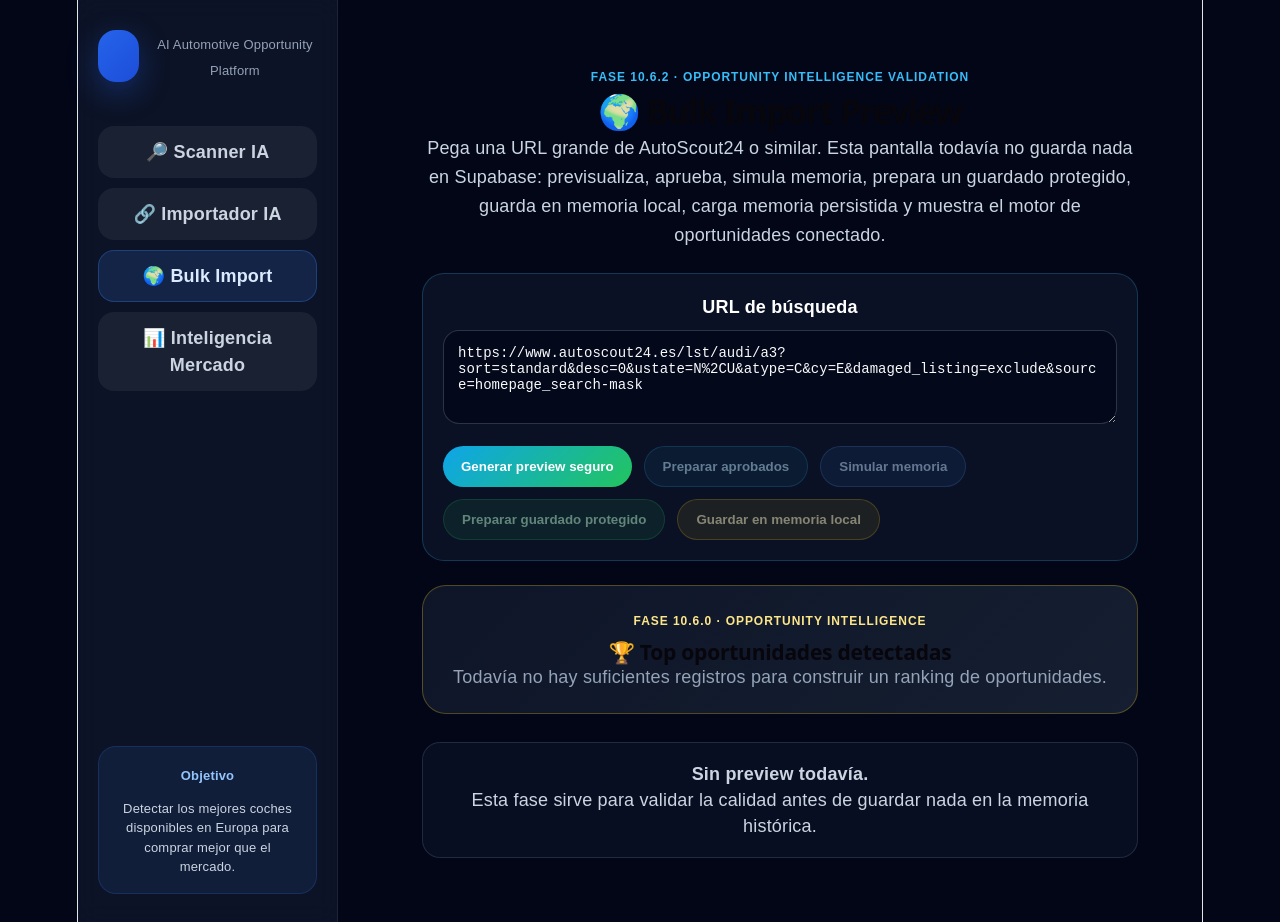
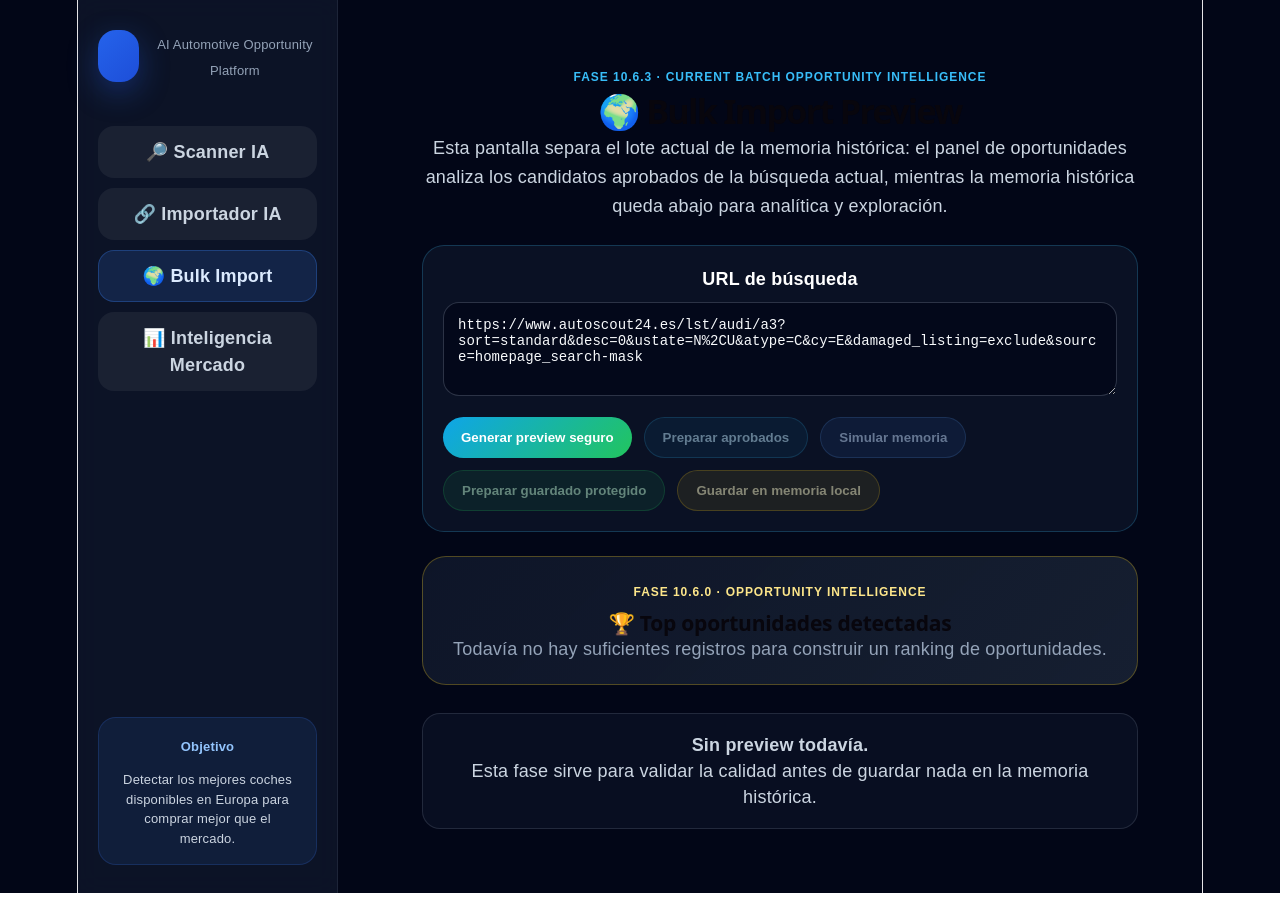
Before and after one commit to inviertetodo-hue/coches-saas-, a React (Vite) app: page /bulk-import in a window 1280 px wide. After the commit the page ends 893 px from the top, so only its background shows below. Built offline with nearby package versions, Linux system fonts and the light colour scheme.

Commit message:
phase-10-6-3-fix-current-batch-vs-memory-history

```diff
--- a/src/pages/BulkImport.jsx
+++ b/src/pages/BulkImport.jsx
@@ -31,9 +31,25 @@ export default function BulkImport() {
   const memoryRepository = useMemo(() => createMemoryRepository(), []);
   const demoCandidates = useMemo(() => buildDemoCandidates(url), [url]);
 
+  const currentOpportunityRecords = useMemo(() => {
+    if (savePlan?.acceptedRecords?.length) {
+      return savePlan.acceptedRecords;
+    }
+
+    if (memorySimulation?.records?.length) {
+      return memorySimulation.records;
+    }
+
+    if (approvedImport?.approvedItems?.length) {
+      return approvedImport.approvedItems;
+    }
+
+    return [];
+  }, [approvedImport, memorySimulation, savePlan]);
+
   const opportunityPipeline = useMemo(
-    () => buildMasterOpportunityPipeline(memoryRecords),
-    [memoryRecords]
+    () => buildMasterOpportunityPipeline(currentOpportunityRecords),
+    [currentOpportunityRecords]
   );
 
   useEffect(() => {
@@ -112,16 +128,16 @@ export default function BulkImport() {
     <div style={containerStyle}>
       <div style={headerStyle}>
         <p style={eyebrowStyle}>
-          FASE 10.6.2 · Opportunity Intelligence Validation
+          FASE 10.6.3 · Current Batch Opportunity Intelligence
         </p>
 
         <h1 style={titleStyle}>🌍 Bulk Import Preview</h1>
 
         <p style={subtitleStyle}>
-          Pega una URL grande de AutoScout24 o similar. Esta pantalla todavía no
-          guarda nada en Supabase: previsualiza, aprueba, simula memoria,
-          prepara un guardado protegido, guarda en memoria local, carga memoria
-          persistida y muestra el motor de oportunidades conectado.
+          Esta pantalla separa el lote actual de la memoria histórica: el panel
+          de oportunidades analiza los candidatos aprobados de la búsqueda
+          actual, mientras la memoria histórica queda abajo para analítica y
+          exploración.
         </p>
       </div>
 
```
